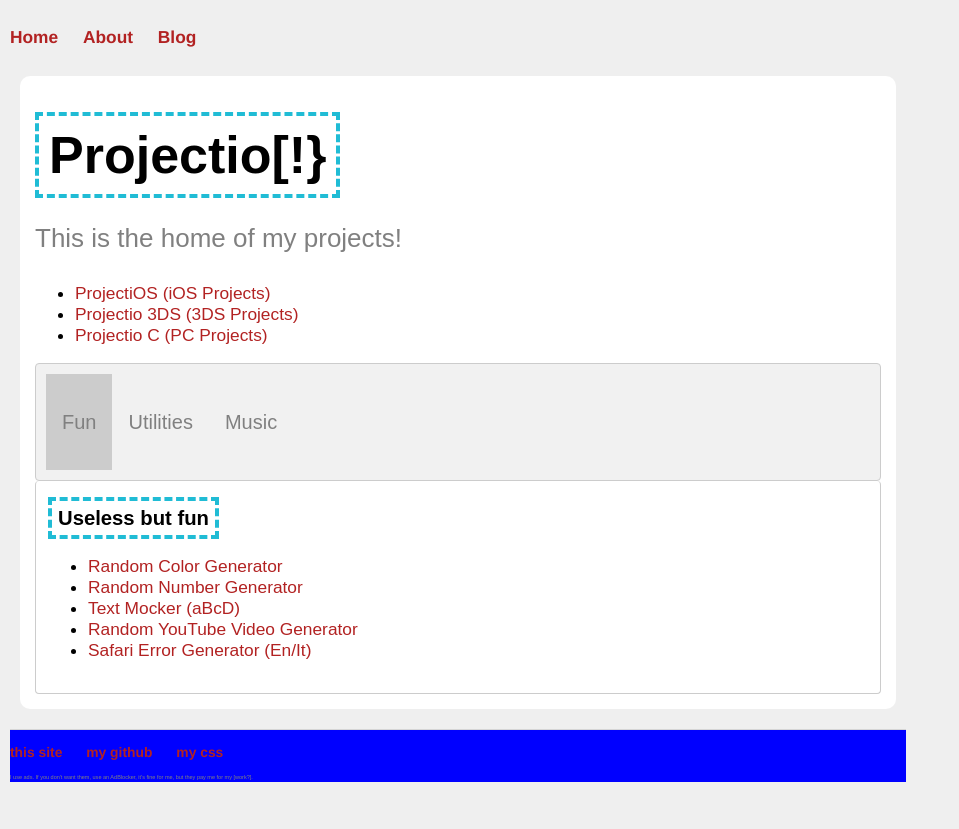
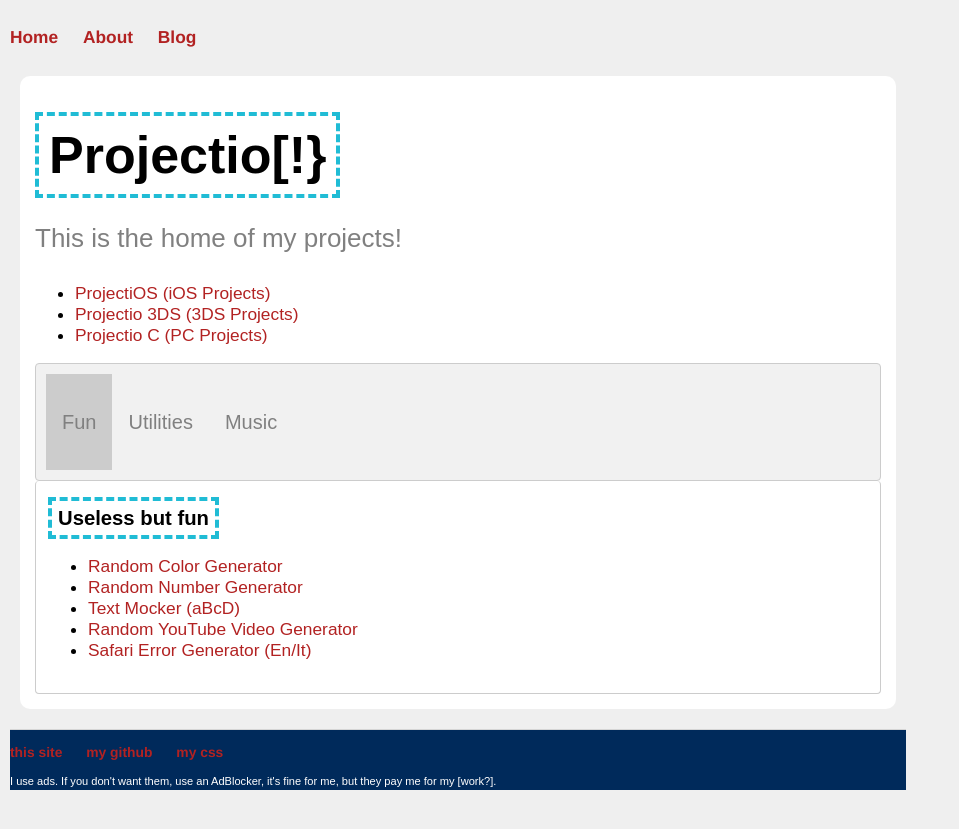
Before and after one commit to Samplasion/samplasion.github.iold, a Jekyll site: the page built from index.html, in a window 1280 px wide. Shown: the top 829 px of the page, without its empty margins (0-959 px from the left). Built offline with Jekyll 4.4.1, drawn with Linux system fonts in a browser that asks for light colours; a script that is not in the unit is left out.

Commit message:
Update main.css

```diff
--- a/css/main.css
+++ b/css/main.css
@@ -184,7 +184,8 @@ div.tab button.active {
 
 /*Ads disclaimer*/
 #ads {
-	font-size: 0.4em;
+   color: #FFF;
+	font-size: 0.8em;
 	animation: allLarge;
 	animation-duration: 2s;
 }
@@ -194,6 +195,6 @@ div.tab button.active {
 }
 /*end*/
 footer {
-	color: white;
-	background-color: Blue;
+	color: #FFFFFF;
+	background-color: #002A5B;
 }
```
